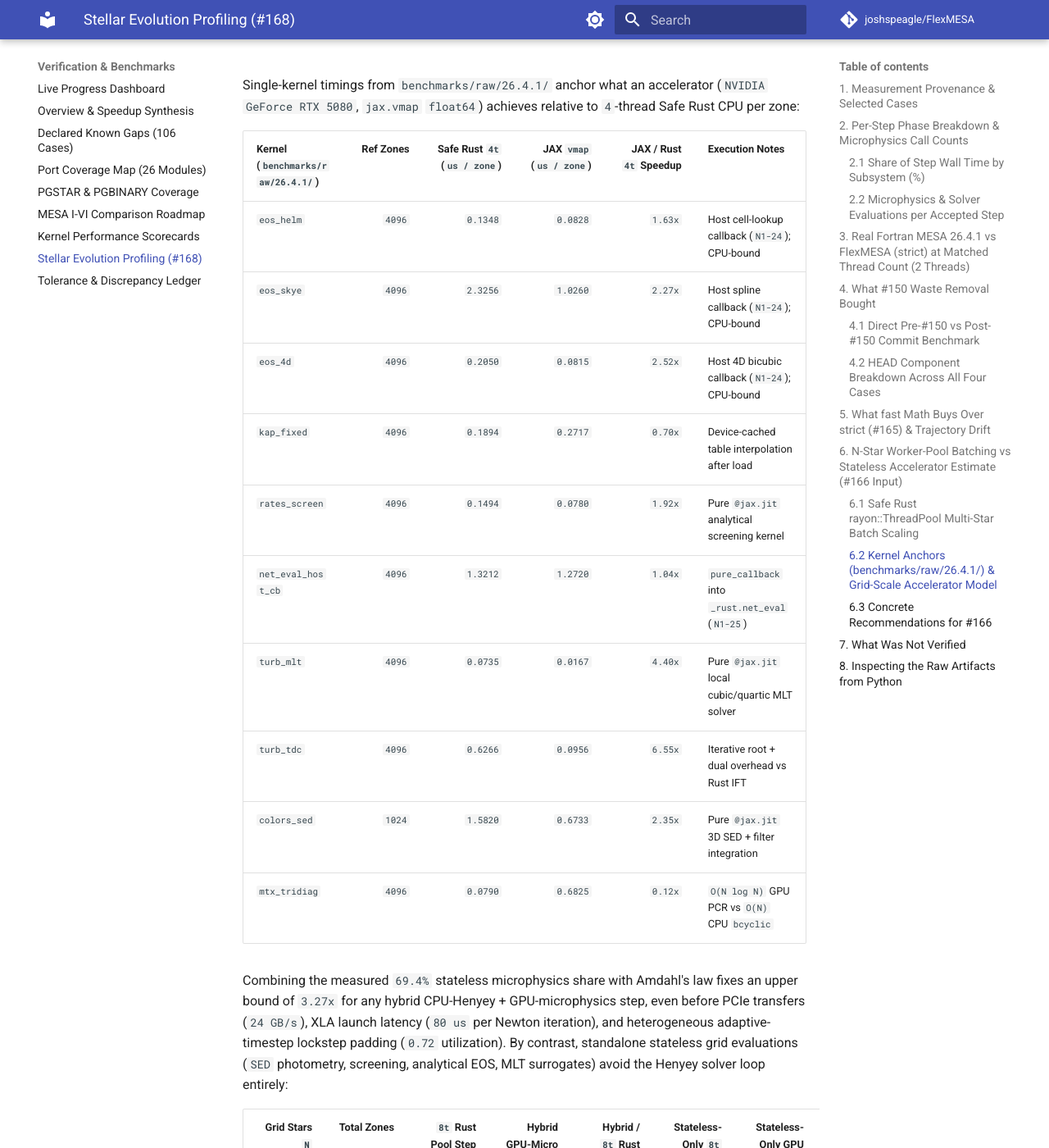
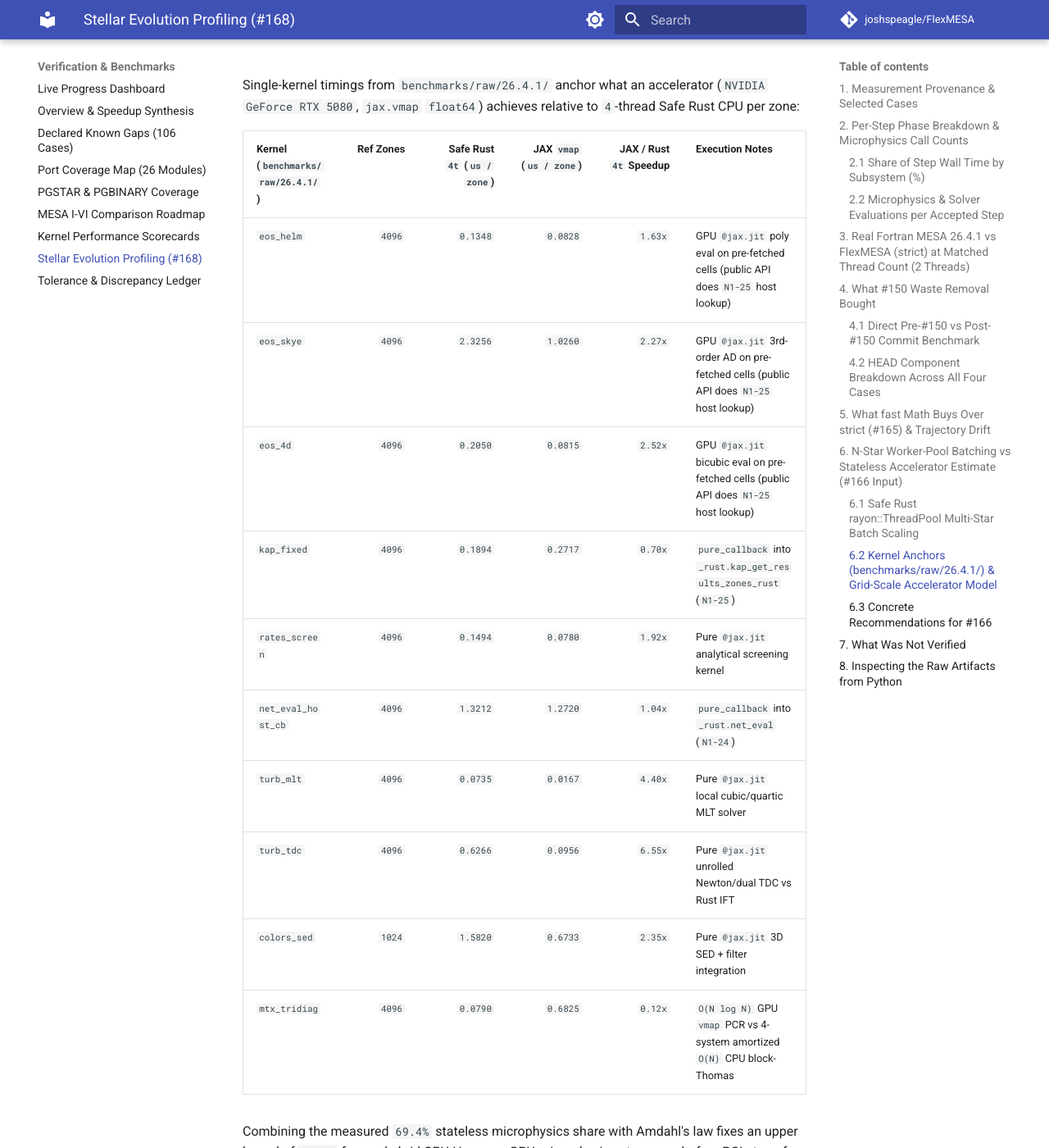
Before and after one commit to joshspeagle/FlexMESA, an MkDocs documentation site: the page built from docs/benchmarks/evolution-profiling.md, in a window 1280 px wide and 1400 px high, scrolled down 7208 px. Shown: the whole window at 82% size. Built offline with MkDocs 1.6.1 and Material for MkDocs 9.7.7, drawn with Linux system fonts in a browser that asks for light colours; comment, search, counter and statistics services are not loaded; some of the changed text lies outside the part shown.

Commit message:
docs(bench): clarify kernel benchmark execution notes and solver timings (#168)
Co-Authored-By: Antigravity <noreply@google.com>

```diff
--- a/docs/benchmarks/evolution-profiling.md
+++ b/docs/benchmarks/evolution-profiling.md
@@ -127,16 +127,16 @@ Single-kernel timings from `benchmarks/raw/26.4.1/` anchor what an accelerator (
 
 | Kernel (`benchmarks/raw/26.4.1/`) | Ref Zones | Safe Rust `4t` (`us / zone`) | JAX `vmap` (`us / zone`) | JAX / Rust `4t` Speedup | Execution Notes |
 | :--- | ---: | ---: | ---: | ---: | :--- |
-| `eos_helm` | `4096` | `0.1348` | `0.0828` | `1.63x` | Host cell-lookup callback (`N1-24`); CPU-bound |
-| `eos_skye` | `4096` | `2.3256` | `1.0260` | `2.27x` | Host spline callback (`N1-24`); CPU-bound |
-| `eos_4d` | `4096` | `0.2050` | `0.0815` | `2.52x` | Host 4D bicubic callback (`N1-24`); CPU-bound |
-| `kap_fixed` | `4096` | `0.1894` | `0.2717` | `0.70x` | Device-cached table interpolation after load |
+| `eos_helm` | `4096` | `0.1348` | `0.0828` | `1.63x` | GPU `@jax.jit` poly eval on pre-fetched cells (public API does `N1-25` host lookup) |
+| `eos_skye` | `4096` | `2.3256` | `1.0260` | `2.27x` | GPU `@jax.jit` 3rd-order AD on pre-fetched cells (public API does `N1-25` host lookup) |
+| `eos_4d` | `4096` | `0.2050` | `0.0815` | `2.52x` | GPU `@jax.jit` bicubic eval on pre-fetched cells (public API does `N1-25` host lookup) |
+| `kap_fixed` | `4096` | `0.1894` | `0.2717` | `0.70x` | `pure_callback` into `_rust.kap_get_results_zones_rust` (`N1-25`) |
 | `rates_screen` | `4096` | `0.1494` | `0.0780` | `1.92x` | Pure `@jax.jit` analytical screening kernel |
-| `net_eval_host_cb` | `4096` | `1.3212` | `1.2720` | `1.04x` | `pure_callback` into `_rust.net_eval` (`N1-25`) |
+| `net_eval_host_cb` | `4096` | `1.3212` | `1.2720` | `1.04x` | `pure_callback` into `_rust.net_eval` (`N1-24`) |
 | `turb_mlt` | `4096` | `0.0735` | `0.0167` | `4.40x` | Pure `@jax.jit` local cubic/quartic MLT solver |
-| `turb_tdc` | `4096` | `0.6266` | `0.0956` | `6.55x` | Iterative root + dual overhead vs Rust IFT |
+| `turb_tdc` | `4096` | `0.6266` | `0.0956` | `6.55x` | Pure `@jax.jit` unrolled Newton/dual TDC vs Rust IFT |
 | `colors_sed` | `1024` | `1.5820` | `0.6733` | `2.35x` | Pure `@jax.jit` 3D SED + filter integration |
-| `mtx_tridiag` | `4096` | `0.0790` | `0.6825` | `0.12x` | `O(N log N)` GPU PCR vs `O(N)` CPU `bcyclic` |
+| `mtx_tridiag` | `4096` | `0.0790` | `0.6825` | `0.12x` | `O(N log N)` GPU `vmap` PCR vs 4-system amortized `O(N)` CPU block-Thomas |
 
 Combining the measured `69.4%` stateless microphysics share with Amdahl's law fixes an upper bound of `3.27x` for any hybrid CPU-Henyey + GPU-microphysics step, even before PCIe transfers (`24 GB/s`), XLA launch latency (`80 us` per Newton iteration), and heterogeneous adaptive-timestep lockstep padding (`0.72` utilization). By contrast, standalone stateless grid evaluations (`SED` photometry, screening, analytical EOS, MLT surrogates) avoid the Henyey solver loop entirely:
 
@@ -151,7 +151,7 @@ Combining the measured `69.4%` stateless microphysics share with Amdahl's law fi
 ### 6.3 Concrete Recommendations for `#166`
 
 1. **Population & Grid Stellar Evolution (`N >= 8` tracks)**: Run independent `StarModel` trajectories across a Safe Rust `rayon` worker pool rather than padding heterogeneous meshes (`nz`) and adaptive timesteps (`dt`) into lockstep GPU batches. Shared `OnceLock` physics tables keep memory overhead small across dozens of concurrent stars, and each worker runs asynchronously with zero host-device synchronization.
-2. **Differentiable Stellar Structure & Evolution (Post-`#143`)**: Keep forward evolution in Safe Rust and expose Implicit Function Theorem (`@jax.custom_vjp` / `@jax.custom_jvp`) step wrappers solved with CPU `bcyclic` (`mtx` `solver_mode="rust_ffi"`) plus `#150` `.photo` binomial checkpointing. Measured GPU `PCR` at `N = 4096` is slower than `4`-thread CPU `bcyclic` because `PCR` performs `O(N log2 N)` dense block multiplications in `float64`.
+2. **Differentiable Stellar Structure & Evolution (Post-`#143`)**: Keep forward evolution in Safe Rust and expose Implicit Function Theorem (`@jax.custom_vjp` / `@jax.custom_jvp`) step wrappers solved on CPU (`bcyclic` via `mtx` `solver_mode="rust_ffi"` or `fast_block_thomas_solve`) plus `#150` `.photo` binomial checkpointing. At `N = 4096`, GPU `PCR` (`7.45 ms` single-profile, `2.80 ms` `vmap` amortized) is slower than CPU solvers (`1.38 ms` 1-thread `PyO3` `bcyclic`, `1.29 ms` 1-thread Rust block-Thomas, `0.32 ms` 4-system amortized Rust block-Thomas) because `PCR` performs `O(N log2 N)` dense block multiplications in `float64`.
 3. **Where Native Pure-XLA JAX Kernels Pay (`#166`)**: Prioritize pure `@jax.jit` / `jax.vmap` kernels on stateless, fixed-shape batch workloads that run outside the Henyey iteration loop, specifically bolometric and filter photometry (`flexmesa.colors`), analytical screening and neutrino emission (`flexmesa.rates`, `flexmesa.neu`), local `set_mlt_jax` / `T(tau)` boundary evaluations (`flexmesa.turb`, `flexmesa.atm`), and batch inference likelihoods over `>= 10^4` evaluation points. Porting stateful 4D `eos` / `kap` bicubic tables or stiff `net` Rosenbrock solvers to pure GPU solely to accelerate 1D Henyey steps is bounded by the `<= 3.27x` Amdahl ceiling.
 
 ## 7. What Was Not Verified
```
Also changed, not shown: docs/reference/faq.md (+1 -1 lines), notes/audit/evolution_profile_26_4_1.md (+8 -8 lines), 3 other files.
